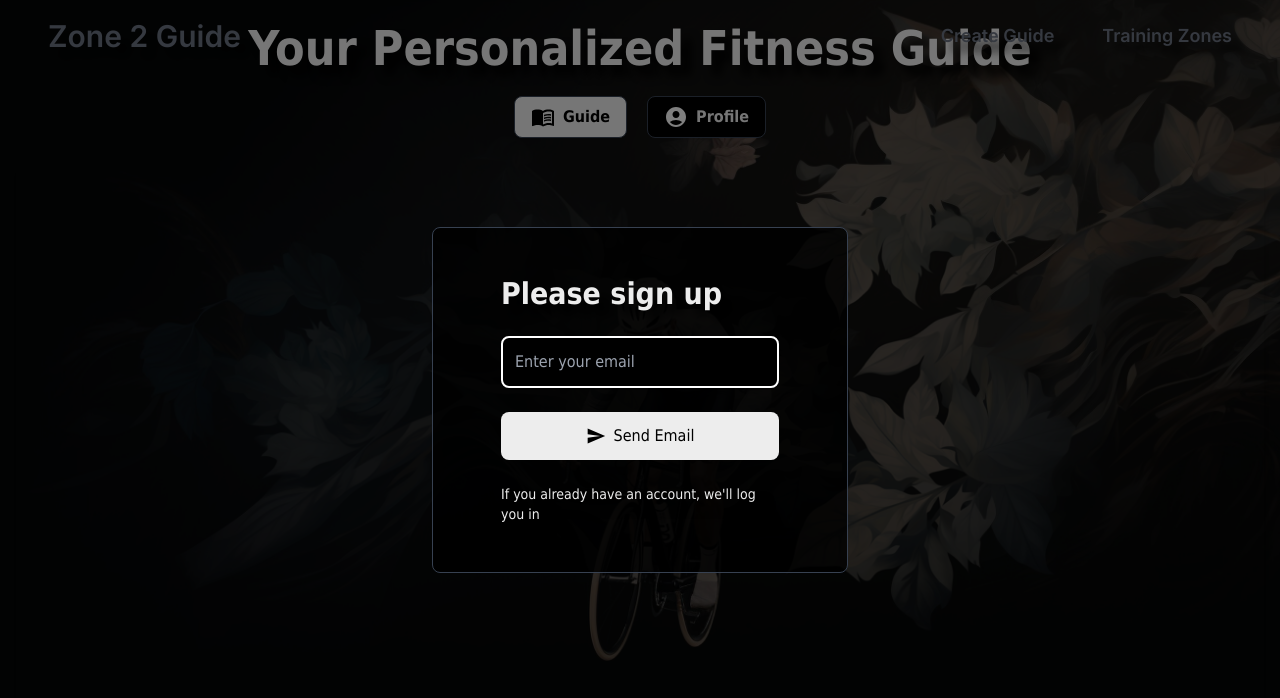
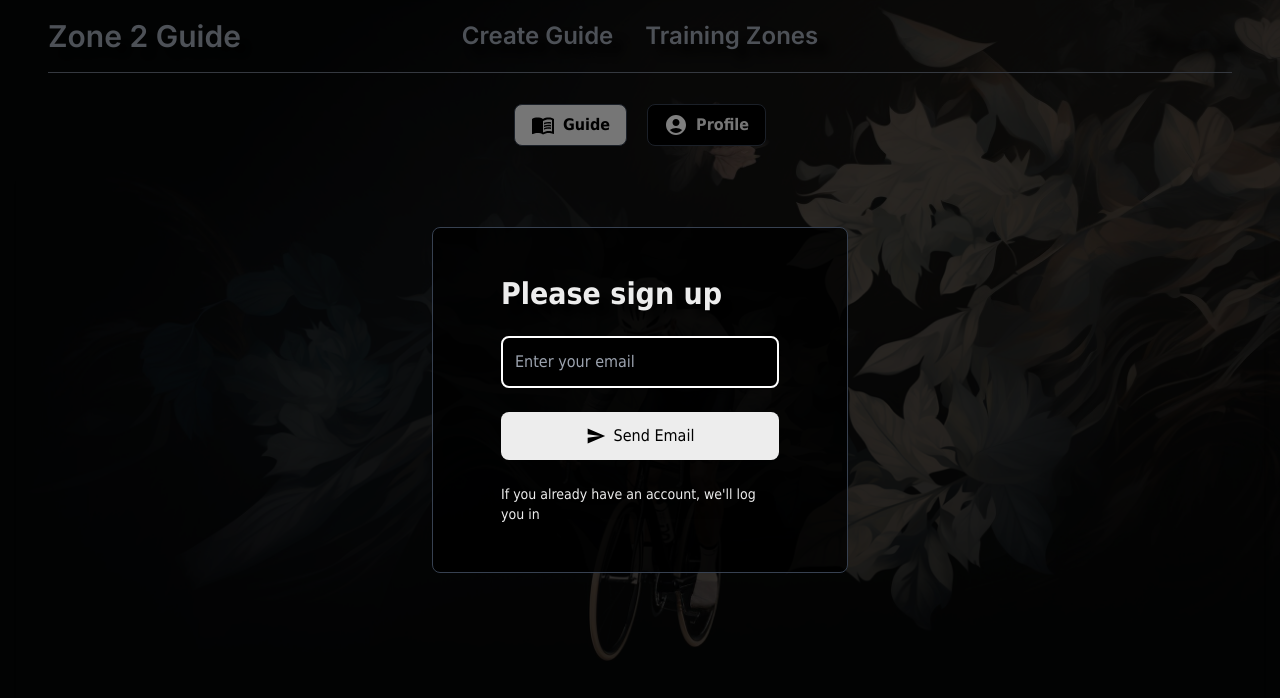
Before and after one commit to ulrikhaaland/zone2, a Next.js app: page /profile in a window 1280 px wide. Shown: the top 698 px of the page. Built offline with nearby package versions, Linux system fonts and the light colour scheme; no server answers.

Commit message:
new header

```diff
--- a/app/components/Header/WebMenu.tsx
+++ b/app/components/Header/WebMenu.tsx
@@ -1,100 +1,142 @@
 import AuthStore from "@/app/stores/auth.store";
 import { observer } from "mobx-react";
 import { NextRouter } from "next/router";
-import path from "path";
-import React, { useEffect } from "react";
+import React, { useEffect, useRef, useState } from "react";
 
 interface WebMenuProps {
   router: NextRouter;
   authStore: AuthStore;
 }
 
-function WebMenu({ router, authStore }: WebMenuProps) {
+const WebMenu: React.FC<WebMenuProps> = ({ router, authStore }) => {
   const { user } = authStore;
 
   const pathName = router.pathname;
 
-  const isHome = pathName === "/";
+  const titleRef = useRef<HTMLHeadingElement>(null);
+  const guideRef = useRef<HTMLParagraphElement>(null);
+  const zonesRef = useRef<HTMLParagraphElement>(null);
+  const profileRef = useRef<HTMLParagraphElement>(null);
 
-  const isGuide = pathName === "/guide";
+  const [underlineStyle, setUnderlineStyle] = useState({ left: 0, width: 0 });
 
-  const isProfile = pathName === "/profile";
+  const navContainerRef = useRef<HTMLDivElement>(null);
 
-  const isHeartRateZones = pathName === "/heartratecalculator";
+  const updateUnderline = (ref: React.RefObject<HTMLElement>) => {
+    if (navContainerRef.current && ref.current) {
+      const containerRect = navContainerRef.current.getBoundingClientRect();
+      const refRect = ref.current.getBoundingClientRect();
+      setUnderlineStyle({
+        left: refRect.left - containerRect.left,
+        width: refRect.width,
+      });
+    }
+  };
 
-  useEffect(() => {}, [authStore.user, router.pathname, pathName]);
+  useEffect(() => {
+    if (pathName === "/") {
+      updateUnderline(titleRef);
+    } else if (pathName === "/guide") {
+      updateUnderline(guideRef);
+    } else if (pathName === "/heartratecalculator") {
+      updateUnderline(zonesRef);
+    } else if (pathName === "/profile") {
+      updateUnderline(profileRef);
+    } else {
+      setUnderlineStyle({ left: 0, width: 0 });
+    }
+  }, [pathName, user]);
 
   return (
+    <div className="hidden lg:flex w-full justify-center items-center text-whitebg">
       <div
-      className={`hidden lg:flex lg:gap-x-12 text-whitebg`}
-      style={{
-        textShadow: "10px 10px 10px rgba(0,0,0,1)",
-      }}
+        ref={navContainerRef}
+        className="max-w-[1500px] w-full flex justify-between items-center relative border-b pb-6 border-b-1 border-gray-500"
+        style={{ textShadow: "10px 10px 10px rgba(0,0,0,1)" }}
       >
+        {/* Left side - Title with Spacer */}
+        <div className="flex-1 flex justify-start">
+          <h1
+            ref={titleRef}
+            onClick={() => router.push("/")}
+            className={`text-3xl font-semibold leading-6 ${
+              pathName === "/"
+                ? "text-white hover:text-gray-300"
+                : "text-gray-400 hover:text-gray-300"
+            }`}
+            style={{ cursor: "pointer" }}
+          >
+            Zone 2 Guide
+          </h1>
+        </div>
+
+        {/* Center - Navigation links */}
+        <div className="flex justify-center relative">
           <p
-        onClick={() => {
-          router.push("/guide");
-        }}
-        style={{
-          cursor: "pointer",
-        }}
-        className={`text-lg font-semibold leading-6
-        ${isHome && "text-whitebg hover:text-gray-300"}
-        ${
-          isGuide
-            ? "text-whitebg hover:text-gray-300"
-            : !isHome && "text-gray-500 hover:text-gray-300"
-        }
-        `}
+            ref={guideRef}
+            onClick={() => router.push("/guide")}
+            className={`text-2xl font-semibold leading-6 mx-4 ${
+              pathName === "/guide"
+                ? "text-white hover:text-gray-300"
+                : "text-gray-400 hover:text-gray-300"
+            }`}
+            style={{ cursor: "pointer" }}
           >
             Create Guide
           </p>
           <p
+            ref={zonesRef}
             onClick={() => router.push("/heartratecalculator")}
+            className={`text-2xl font-semibold leading-6 mx-4 ${
+              pathName === "/heartratecalculator"
+                ? "text-white hover:text-gray-300"
+                : "text-gray-400 hover:text-gray-300"
+            }`}
             style={{ cursor: "pointer" }}
-        className={`text-lg font-semibold leading-6
-        ${isHome && "text-whitebg hover:text-gray-300"}
-        ${
-          isHeartRateZones
-            ? "text-whitebg hover:text-gray-300"
-            : !isHome && "text-gray-500 hover:text-gray-300"
-        }
-        `}
           >
             Training Zones
           </p>
-      {/* <p
-        onClick={() => router.push("/zone2-content")}
-        style={{ cursor: "pointer" }}
-        className="text-lg font-semibold leading-6 text-whitebg group-hover:text-secondary-button"
-      >
-        Zone 2 Content
-      </p>  */}
+        </div>
 
-      {user?.hasPaid && (
+        {/* Right side - Profile/Login with Spacer */}
+        <div className="flex-1 flex justify-end">
+          {user?.hasPaid ? (
             <p
-          className={`text-lg font-semibold leading-6 group-hover:text-secondary-button
-            ${isHome && "text-whitebg hover:text-gray-300"}
-            ${
-              isProfile
-                ? "text-whitebg hover:text-gray-300"
-                : !isHome && "text-gray-500 hover:text-gray-300"
-            }
-            `}
+              ref={profileRef}
               onClick={() => {
                 if (!user) {
                   authStore.setOpen(true);
-              return;
-            } else router.push("/profile");
+                } else {
+                  router.push("/profile");
+                }
               }}
+              className={`text-3xl font-semibold leading-6 ${
+                pathName === "/profile"
+                  ? "text-white hover:text-gray-300"
+                  : "text-gray-400 hover:text-gray-300"
+              }`}
               style={{ cursor: "pointer" }}
             >
               {!user ? "Log in" : "Profile"}
             </p>
+          ) : (
+            <p className="text-3xl font-semibold leading-6 text-transparent">
+              Profile
+            </p>
           )}
+        </div>
 
+        {/* Animated Underline */}
+        <div
+          className="absolute bg-white h-[3px] transition-all ease-out duration-300"
+          style={{
+            ...underlineStyle,
+            bottom: "-2px", // Adjust the space here as needed
+          }}
+        />
+      </div>
     </div>
   );
-}
+};
 
 export default observer(WebMenu);
--- a/app/components/Header/index.tsx
+++ b/app/components/Header/index.tsx
@@ -46,6 +46,7 @@ function Header() {
         aria-label="Global"
       >
         {/* Logo and Title, now part of the flex layout without fixed positioning */}
+        {isMobileView && (
           <div
             style={{ cursor: "pointer" }}
             className="flex items-center" // Ensure alignment
@@ -64,6 +65,7 @@ function Header() {
               {getTitle()}
             </h1>
           </div>
+        )}
 
         {/* Mobile Burger Menu */}
         <div className="flex lg:hidden">
--- a/pages/guide/DesktopLayout.tsx
+++ b/pages/guide/DesktopLayout.tsx
@@ -44,7 +44,7 @@ const Zone2GuideDesktopLayout: React.FC<Zone2GuideDesktopLayoutProps> = ({
 }) => {
   return (
     <div
-      className="w-full font-custom justify-center h-full relative"
+      className="w-full font-custom h-screen overflow-hidden relative"
       style={
         {
           // max height 100dvh - 16rem
@@ -90,17 +90,19 @@ const Zone2GuideDesktopLayout: React.FC<Zone2GuideDesktopLayoutProps> = ({
         ></div>
       </div>
 
+      {/* <div className="ml-auto mr-auto flex bg-grey-300 h-[50px] relative">
         <h1
-        className="text-5xl text-whitebg text-center font-bold pt-6 mb-4 relative z-10"
+          className="text-5xl text-whitebg text-start font-bold pt-6 mb-4 relative z-10"
           style={{
             textShadow: "10px 10px 10px rgba(0,0,0,1)",
           }}
         >
           Zone 2 Guide Creation
         </h1>
+      </div> */}
 
       {user && (
-        <div className="flex overflow-hidden flex-col items-center min-h-max p-4 relative">
+        <div className="flex overflow-hidden flex-col items-center min-h-max pt-16 md:pt-24 p-4 relative">
           <div className="w-full md:border md:border-gray-700 md:rounded-lg bg-black bg-opacity-60 rounded-lg md:overflow-hidden max-w-md md:shadow-md md:min-h-[83.5dvh] md:max-h-[87.5dvh] min-h-[86.5dvh] max-h-[86.5dvh]">
             <AnimatePresence mode="wait">
               <motion.div
--- a/pages/heartratecalculator/index.tsx
+++ b/pages/heartratecalculator/index.tsx
@@ -113,9 +113,9 @@ export const HeartRateZonesPage: NextPageWithLayout = () => {
           }}
         ></div>
       </div>
-      <div className="md:pt-0 pt-8">
+      <div className="md:pt-24 pt-8">
         {/* Page Content */}
-        {!isMobileView && (
+        {/* {!isMobileView && (
           <h1
             className="text-5xl text-whitebg text-center font-bold pt-6 mb-4 relative z-10"
             style={{
@@ -124,10 +124,10 @@ export const HeartRateZonesPage: NextPageWithLayout = () => {
           >
             Heart Rate Zones
           </h1>
-        )}
+        )} */}
         {/* Button Container */}
         {HRZones && (
-          <div className="relative flex justify-between items-center md:px-6 pt-12 md:pt-2 md-pb-0 pb-4 w-[300px] mx-auto">
+          <div className="relative flex justify-between items-center md:px-6 pt-12 md:pt-0 md-pb-0 pb-4 w-[300px] mx-auto">
             <button
               className={`flex w-[160px] items-center justify-center font-bold py-2 px-4 rounded-lg focus:outline-none focus:shadow-outline transition duration-150 ease-in-out ${
                 pageIndex === 0
--- a/pages/profile/DesktopLayout.tsx
+++ b/pages/profile/DesktopLayout.tsx
@@ -67,9 +67,12 @@ const ProfileDesktopLayout: React.FC<ProfileDesktopLayoutProps> = ({
           }}
         ></div>
       </div>
-      {/* Page Content */}
+      <div className="pt-24">
+        {/* If guidestatus === loading show subtitle saying this can take a few minutes */}
+        {guideStatus === GuideStatus.LOADING && (
+          <>
             <h1
-        className={`text-5xl text-whitebg text-center font-bold pt-6 mb-4 relative z-10 ${
+              className={`text-5xl text-whitebg text-center font-bold md:pt-0 pt-6 mb-4 relative z-10 ${
                 guideStatus === GuideStatus.LOADING && pageIndex === 0
                   ? "animate-pulse"
                   : ""
@@ -84,8 +87,6 @@ const ProfileDesktopLayout: React.FC<ProfileDesktopLayoutProps> = ({
                 ? "Generating Guide..."
                 : "Your Personalized Fitness Guide"}
             </h1>
-      {/* If guidestatus === loading show subtitle saying this can take a few minutes */}
-      {guideStatus === GuideStatus.LOADING && (
             <p
               className={`${
                 pageIndex === 1 ? "text-transparent" : "text-whitebg"
@@ -94,8 +95,10 @@ const ProfileDesktopLayout: React.FC<ProfileDesktopLayoutProps> = ({
                 textShadow: "10px 10px 10px rgba(0,0,0,1)",
               }}
             >
-          This will take a few minutes — feel free to wait or come back later...
+              This will take a few minutes — feel free to wait or come back
+              later...
             </p>
+          </>
         )}
         {/* Button Container */}
         <div className="relative flex justify-between items-center md:px-6 pt-12 md:pt-2 md-pb-0 pb-4 w-[300px] mx-auto">
@@ -176,6 +179,7 @@ const ProfileDesktopLayout: React.FC<ProfileDesktopLayoutProps> = ({
             </AnimatePresence>
           </div>
         </div>
+      </div>
       {showFeedback && <FeedbackFAB />}
     </div>
   );
```
Lines whose indentation alone changed are shown as unchanged.
